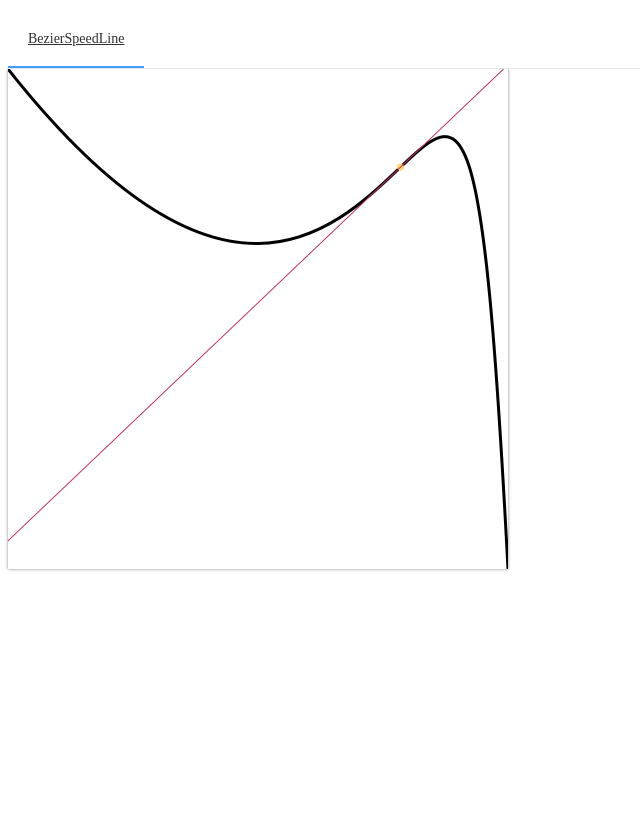
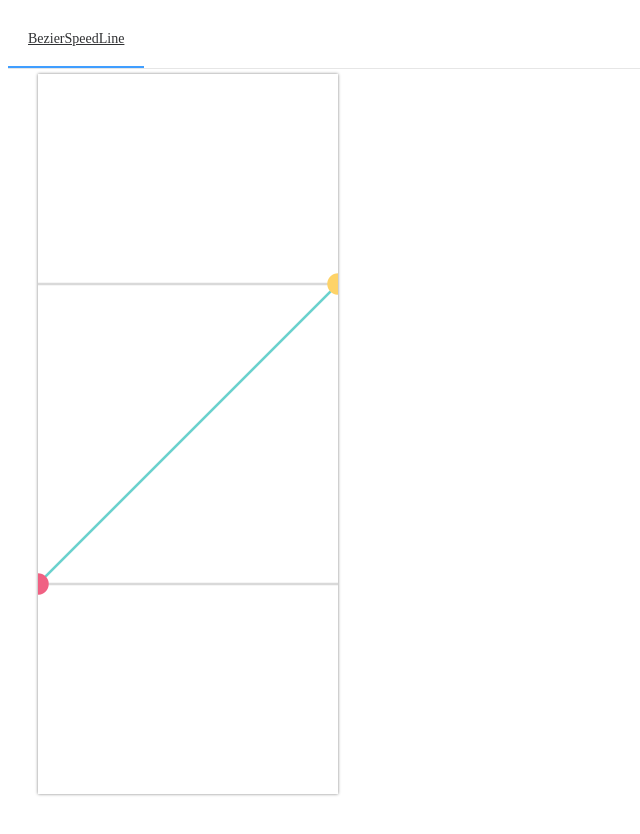
Before and after one commit to DataV-Team/FTP, a Vue app: page /#/hi in a window 1280 px wide. Both pictures are taken after a click on the item "BezierSpeedLine". Shown: the top 834 px of the page, without its empty margins (0-640 px from the left). Before the commit the page ends 808 px from the top, so only its background shows below. Built offline with nearby package versions, Linux system fonts and the light colour scheme.

Commit message:
绘制基本完成

```diff
--- a/src/components/BezierSpeedLine.vue
+++ b/src/components/BezierSpeedLine.vue
@@ -10,20 +10,44 @@ export default {
     return {
       canvas: {},
       ctx: {},
-
+      // canvas宽高
       canvasWH: {
         width: 0,
         height: 0
       },
-
-      ccp: {
-        x: 860,
-        y: 1090
+      // 线段数据
+      begin: {
+        mp: {
+          x: 0,
+          y: 0
+        },
+        ccp: {
+          x: 0,
+          y: 0
+        }
       },
-      lcp: {
-        x: 900,
-        y: -900
-      }
+      end: {
+        mp: {
+          x: 0,
+          y: 0
+        },
+        lcp: {
+          x: 0,
+          y: 0
+        }
+      },
+      // 判断击中哪个控制点
+      clickStatus: false,
+      // 线条宽度
+      lineWidth: 5,
+      // 控制点半径
+      ctrlPointRadius: 20,
+      // 颜色
+      redColor: '#f06183',
+      blueColor: '#00a1e4',
+      greenColor: '#69d2cd',
+      yellowColor: '#fed368',
+      grayColor: 'rgba(180, 180, 180, 0.5)'
     }
   },
   methods: {
@@ -79,6 +103,136 @@ export default {
         y
       }
     },
+    // 转换点数据 将坐标系原点调整至左下角
+    tranPointsPos (points) {
+      let { canvasWH } = this
+
+      return {
+        x: points.x,
+        y: canvasWH.height - points.y
+      }
+    },
+    // 绘制速度与时间曲线图
+    drawSpeedTimeLine () {
+      let { ctx, canvasWH, begin, end, lineWidth, grayColor, greenColor, redColor, yellowColor, ctrlPointRadius } = this
+
+      ctx.clearRect(0, 0, canvasWH.width, canvasWH.height)
+
+      // 绘制标准K线  (K = 1时)
+      this.drawLine(begin.mp, end.mp, lineWidth, grayColor)
+
+      // 绘制上下标准边界
+      let spaceHeight = (canvasWH.height - canvasWH.width) / 2
+      let bottomHeight = spaceHeight + canvasWH.width
+      this.drawLine({x: 0, y: spaceHeight}, {x: canvasWH.width, y: spaceHeight}, lineWidth, grayColor)
+      this.drawLine({x: 0, y: bottomHeight}, {x: canvasWH.width, y: bottomHeight}, lineWidth, grayColor)
+
+      // 绘制bezier速度与时间曲线
+      ctx.beginPath()
+      ctx.moveTo(begin.mp.x, begin.mp.y)
+      ctx.bezierCurveTo(begin.ccp.x, begin.ccp.y, end.lcp.x, end.lcp.y, end.mp.x, end.mp.y)
+
+      ctx.lineWidth = lineWidth
+      ctx.strokeStyle = greenColor
+      ctx.stroke()
+      ctx.closePath()
+
+      // 绘制根点与手柄点之间连线
+      this.drawLine(begin.mp, begin.ccp, 3, grayColor)
+      this.drawLine(end.mp, end.lcp, 3, grayColor)
+
+      // 绘制手柄点
+      this.drawPoints(begin.ccp, ctrlPointRadius, redColor)
+      this.drawPoints(end.lcp, ctrlPointRadius, yellowColor)
+    },
+    // 获取鼠标真实位置
+    getMouseTruePos (e) {
+      return {
+        x: e.offsetX * 2,
+        y: e.offsetY * 2
+      }
+    },
+    // 计算两点间距离
+    calcTwoPointsDistance (pointOne, pointTwo) {
+      let absX = Math.abs(pointOne.x - pointTwo.x)
+      let absY = Math.abs(pointOne.y - pointTwo.y)
+      return Math.sqrt(Math.pow(absX, 2) + Math.pow(absY, 2))
+    },
+    // 计算是否击中圆内
+    calcClickIsInCircle (circle, click) {
+      if (this.calcTwoPointsDistance(circle, click) > circle.radius) return false
+      return true
+    },
+    // mousedown行为
+    mouseDown (e) {
+      let { canvas, begin, end } = this
+
+      let mouse = this.getMouseTruePos(e)
+
+      let ccpCircle = {
+        ...begin.ccp,
+        radius: 30
+      }
+
+      let lcpCircle = {
+        ...end.lcp,
+        radius: 30
+      }
+
+      this.clickStatus = false
+
+      if (this.calcClickIsInCircle(ccpCircle, mouse)) {
+        this.clickStatus = 'ccp'
+      } else if (this.calcClickIsInCircle(lcpCircle, mouse)) {
+        this.clickStatus = 'lcp'
+      }
+
+      if (this.clickStatus) {
+        canvas.addEventListener('mousemove', this.mouseMove)
+      }
+    },
+    // mouseup行为
+    mouseUp () {
+      let { canvas } = this
+
+      if (this.clickStatus) canvas.removeEventListener('mousemove', this.mouseMove)
+
+      this.clickStatus = false
+    },
+    mouseMove (e) {
+      let { begin, end } = this
+
+      let mouse = this.getMouseTruePos(e)
+
+      if (this.clickStatus === 'ccp') {
+        begin.ccp = mouse
+      } else if (this.clickStatus === 'lcp') {
+        end.lcp = mouse
+      }
+
+      this.drawSpeedTimeLine()
+    },
+    // 计算点坐标使只居中
+    calcPointsPosMiddle () {
+      let { canvasWH, begin, end } = this
+
+      let spaceHeight = (canvasWH.height - canvasWH.width) / 2
+
+      begin.mp.y = begin.ccp.y = spaceHeight
+
+      end.mp.x = end.lcp.x = canvasWH.width
+      end.mp.y = end.lcp.y = canvasWH.width + spaceHeight
+    },
+    // 初始化绘制坐标
+    initPointsPos () {
+      let { begin, end } = this
+
+      // 转换点坐标系原点位置至左下角
+      begin.mp = this.tranPointsPos(begin.mp)
+      begin.ccp = this.tranPointsPos(begin.ccp)
+      end.mp = this.tranPointsPos(end.mp)
+      end.lcp = this.tranPointsPos(end.lcp)
+    },
     // test
     draw () {
       let begin = {
@@ -104,6 +258,8 @@ export default {
       let rayPointTwo = this.getTwoPointsLineXpos(pOne, pTwo, 1000)
 
       this.drawLine(rayPointOne, rayPointTwo, 2, '#c03264')
+
+      this.drawPoints(begin.ccp, 30)
     }
   },
   mounted () {
@@ -121,21 +277,20 @@ export default {
 
     // 缓存canvas绘制区域宽高
     vm.canvasWH.width = width
-    vm.canvasWH.heigh = height
+    vm.canvasWH.height = height
 
     // 设置canvas绘制区域大小
     canvas.setAttribute('width', width)
     canvas.setAttribute('height', height)
 
-    ctx.moveTo(0, 0)
+    vm.calcPointsPosMiddle()
 
-    ctx.bezierCurveTo(vm.ccp.x, vm.ccp.y, vm.lcp.x, vm.lcp.y, 1000, 1000)
+    vm.initPointsPos()
 
-    ctx.lineWidth = 6
+    vm.drawSpeedTimeLine()
 
-    ctx.stroke()
-
-    vm.draw()
+    canvas.addEventListener('mousedown', vm.mouseDown)
+    canvas.addEventListener('mouseup', vm.mouseUp)
   }
 }
 </script>
@@ -143,11 +298,13 @@ export default {
 <style lang="less">
   #test-container {
     width: 100%;
-    height: auto;
+    height: 100%;
     canvas {
-      width: 500px;
-      height: 500px;
+      width: 300px;
+      height: calc(~"100% - 80px");
       box-shadow: 0 0 3px gray;
+      margin-left: 30px;
+      margin-top: 5px;
     }
   }
 </style>
```
